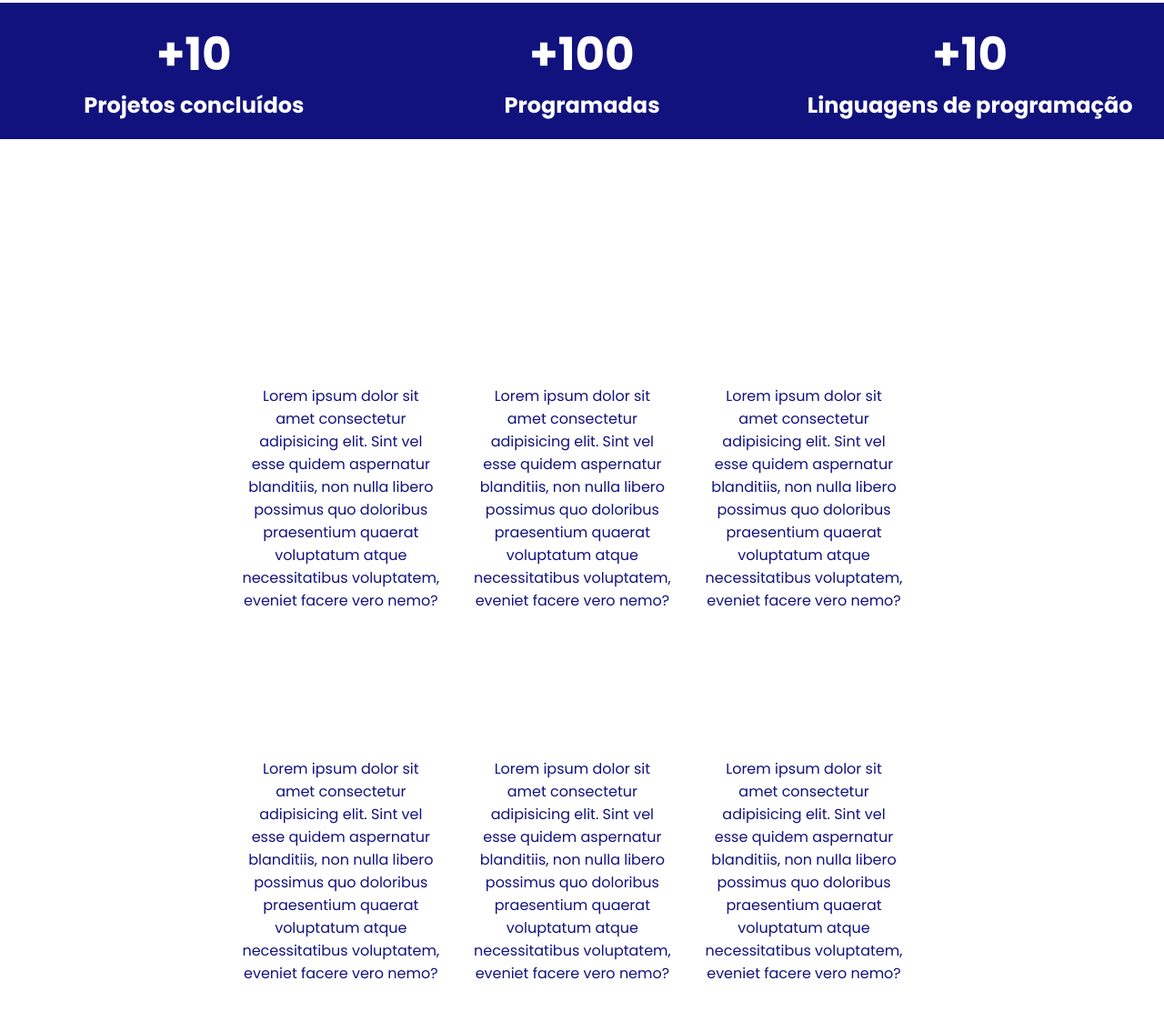
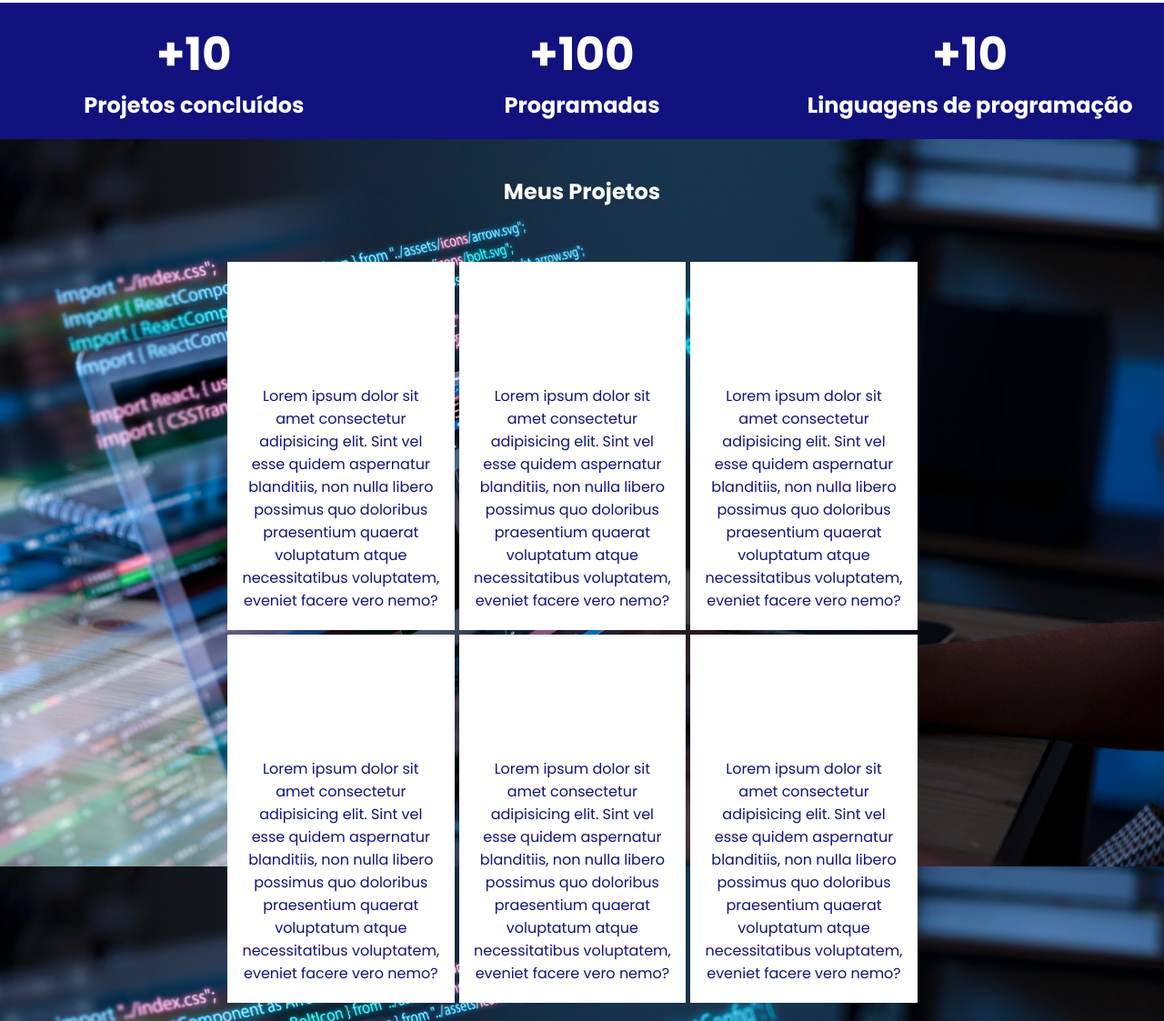
Before and after one commit to igornunescnt/site-pessoal, a plain HTML site: page index.html in a window 1280 px wide. Shown: the part 1809-2932 px from the top of the page at 91% size. Drawn offline with Linux system fonts and the light colour scheme.

Commit message:
Update style.css

```diff
--- a/style/style.css
+++ b/style/style.css
@@ -192,7 +192,7 @@ header nav.menu-desktop a {
 }
 
 .projetos{
-    background-image: url(../img/BACK.png);
+    background-image: url(../img/BACK.jpg);
     background-attachment: fixed;
     background-size: 100% 100%;
 }
```
